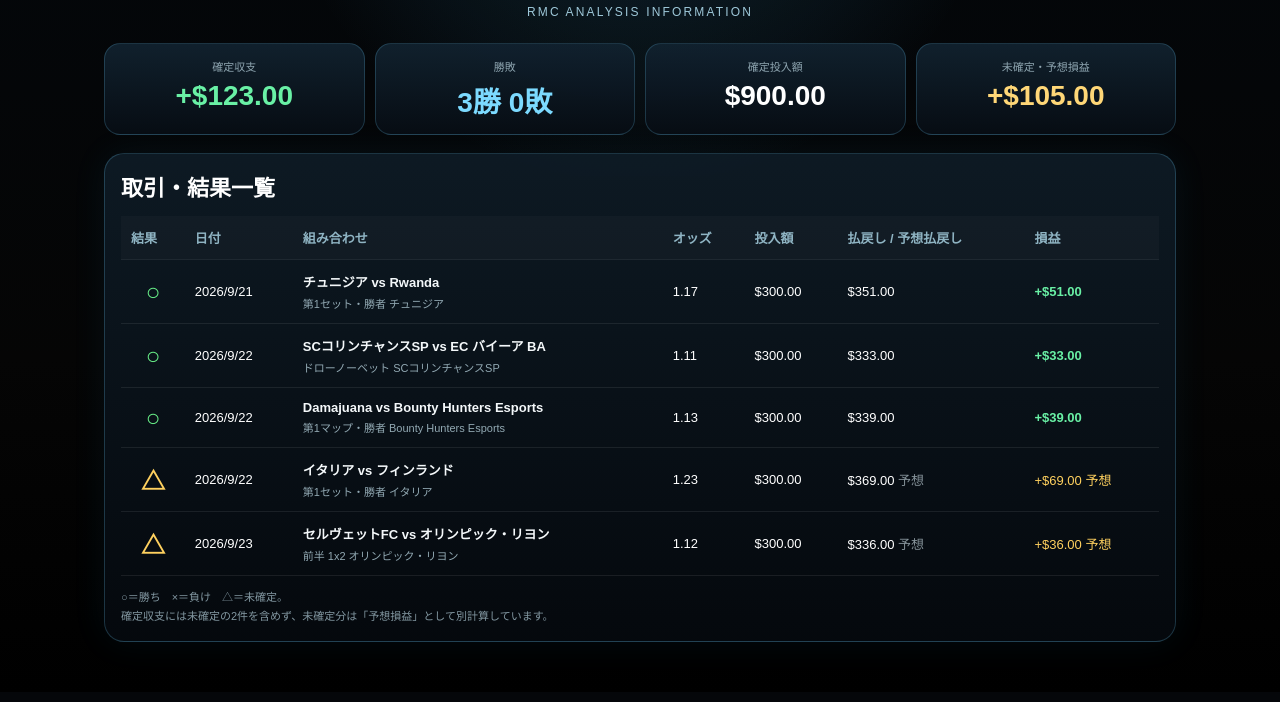
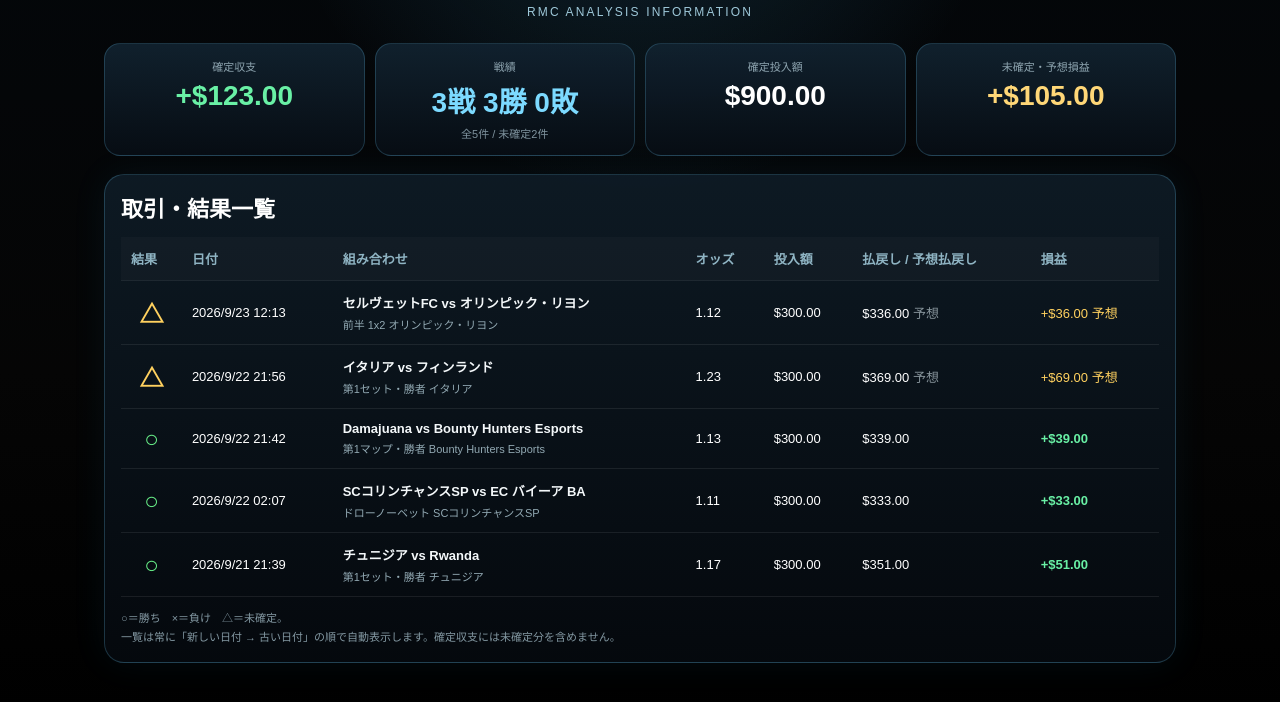
Before and after one commit to rokisinsa/RMC, a plain HTML site: page analysis.html in a window 1280 px wide. Shown: the part 182-884 px from the top of the page. Drawn offline with Linux system fonts and the light colour scheme.

Commit message:
Show full record and sort newest results first

```diff
--- a/analysis.html
+++ b/analysis.html
@@ -19,6 +19,7 @@ linear-gradient(180deg,#03070b,#050505 62%,#000)}
 .stat{background:linear-gradient(180deg,rgba(17,34,47,.95),rgba(7,13,20,.95));border:1px solid rgba(112,210,255,.2);border-radius:16px;padding:14px;text-align:center}
 .stat .label{font-size:11px;color:#8ea5b0;margin-bottom:6px}
 .stat .value{font-size:clamp(18px,5vw,28px);font-weight:900}
+.stat .sub{font-size:11px;color:#7f939e;margin-top:5px}
 .plus{color:#69f0a5}.minus{color:#ff7272}.blue{color:#7cdaff}.gold{color:#ffd777}
 .panel{border:1px solid rgba(110,210,255,.22);background:linear-gradient(180deg,rgba(15,29,40,.88),rgba(5,9,14,.92));border-radius:20px;padding:16px;box-shadow:0 0 36px rgba(44,169,230,.07)}
 .panel h2{margin:0 0 14px;font-size:22px}
@@ -49,7 +50,7 @@ th{color:#8fb4c3;font-weight:700;background:rgba(255,255,255,.025);position:stic
 
 <section class="summary">
   <div class="stat"><div class="label">確定収支</div><div class="value plus" id="settledProfit">$0.00</div></div>
-  <div class="stat"><div class="label">勝敗</div><div class="value blue" id="record">0勝 0敗</div></div>
+  <div class="stat"><div class="label">戦績</div><div class="value blue" id="record">0戦 0勝 0敗</div><div class="sub" id="allCount">全0件 / 未確定0件</div></div>
   <div class="stat"><div class="label">確定投入額</div><div class="value" id="settledStake">$0.00</div></div>
   <div class="stat"><div class="label">未確定・予想損益</div><div class="value gold" id="openProfit">$0.00</div></div>
 </section>
@@ -71,9 +72,9 @@ th{color:#8fb4c3;font-weight:700;background:rgba(255,255,255,.025);position:stic
 </thead>
 <tbody>
 
-<tr data-status="win" data-stake="300" data-payout="351">
+<tr data-ts="2026-09-21T21:39:00" data-status="win" data-stake="300" data-payout="351">
 <td class="result win">○</td>
-<td>2026/9/21</td>
+<td>2026/9/21 21:39</td>
 <td><div class="match">チュニジア vs Rwanda</div><div class="market">第1セット・勝者 チュニジア</div></td>
 <td>1.17</td>
 <td>$300.00</td>
@@ -81,9 +82,9 @@ th{color:#8fb4c3;font-weight:700;background:rgba(255,255,255,.025);position:stic
 <td class="profit-pos">+$51.00</td>
 </tr>
 
-<tr data-status="win" data-stake="300" data-payout="333">
+<tr data-ts="2026-09-22T02:07:00" data-status="win" data-stake="300" data-payout="333">
 <td class="result win">○</td>
-<td>2026/9/22</td>
+<td>2026/9/22 02:07</td>
 <td><div class="match">SCコリンチャンスSP vs EC バイーア BA</div><div class="market">ドローノーベット SCコリンチャンスSP</div></td>
 <td>1.11</td>
 <td>$300.00</td>
@@ -91,9 +92,9 @@ th{color:#8fb4c3;font-weight:700;background:rgba(255,255,255,.025);position:stic
 <td class="profit-pos">+$33.00</td>
 </tr>
 
-<tr data-status="win" data-stake="300" data-payout="339">
+<tr data-ts="2026-09-22T21:42:00" data-status="win" data-stake="300" data-payout="339">
 <td class="result win">○</td>
-<td>2026/9/22</td>
+<td>2026/9/22 21:42</td>
 <td><div class="match">Damajuana vs Bounty Hunters Esports</div><div class="market">第1マップ・勝者 Bounty Hunters Esports</div></td>
 <td>1.13</td>
 <td>$300.00</td>
@@ -101,9 +102,9 @@ th{color:#8fb4c3;font-weight:700;background:rgba(255,255,255,.025);position:stic
 <td class="profit-pos">+$39.00</td>
 </tr>
 
-<tr data-status="open" data-stake="300" data-payout="369">
+<tr data-ts="2026-09-22T21:56:00" data-status="open" data-stake="300" data-payout="369">
 <td class="result open">△</td>
-<td>2026/9/22</td>
+<td>2026/9/22 21:56</td>
 <td><div class="match">イタリア vs フィンランド</div><div class="market">第1セット・勝者 イタリア</div></td>
 <td>1.23</td>
 <td>$300.00</td>
@@ -111,9 +112,9 @@ th{color:#8fb4c3;font-weight:700;background:rgba(255,255,255,.025);position:stic
 <td class="open">+$69.00 予想</td>
 </tr>
 
-<tr data-status="open" data-stake="300" data-payout="336">
+<tr data-ts="2026-09-23T12:13:00" data-status="open" data-stake="300" data-payout="336">
 <td class="result open">△</td>
-<td>2026/9/23</td>
+<td>2026/9/23 12:13</td>
 <td><div class="match">セルヴェットFC vs オリンピック・リヨン</div><div class="market">前半 1x2 オリンピック・リヨン</div></td>
 <td>1.12</td>
 <td>$300.00</td>
@@ -127,15 +128,22 @@ th{color:#8fb4c3;font-weight:700;background:rgba(255,255,255,.025);position:stic
 
 <div class="note">
 ○＝勝ち　×＝負け　△＝未確定。<br>
-確定収支には未確定の2件を含めず、未確定分は「予想損益」として別計算しています。
+一覧は常に「新しい日付 → 古い日付」の順で自動表示します。確定収支には未確定分を含めません。
 </div>
 </section>
 </div>
 
 <script>
+const tbody=document.querySelector('#resultTable tbody');
+
+/* 新しいものを上、古いものを下へ自動並び替え */
+[...tbody.querySelectorAll('tr')]
+  .sort((a,b)=>b.dataset.ts.localeCompare(a.dataset.ts))
+  .forEach(row=>tbody.appendChild(row));
+
 let settledStake=0, settledPayout=0, wins=0, losses=0, openStake=0, openPayout=0;
 
-document.querySelectorAll('#resultTable tbody tr').forEach(row=>{
+tbody.querySelectorAll('tr').forEach(row=>{
   const status=row.dataset.status;
   const stake=Number(row.dataset.stake||0);
   const payout=Number(row.dataset.payout||0);
@@ -153,10 +161,14 @@ document.querySelectorAll('#resultTable tbody tr').forEach(row=>{
 
 const settledProfit=settledPayout-settledStake;
 const openProfit=openPayout-openStake;
+const settledGames=wins+losses;
+const totalEntries=tbody.querySelectorAll('tr').length;
+const openEntries=tbody.querySelectorAll('tr[data-status="open"]').length;
 
 document.getElementById('settledProfit').textContent=(settledProfit>=0?'+':'')+'$'+settledProfit.toFixed(2);
 document.getElementById('settledStake').textContent='$'+settledStake.toFixed(2);
-document.getElementById('record').textContent=wins+'勝 '+losses+'敗';
+document.getElementById('record').textContent=settledGames+'戦 '+wins+'勝 '+losses+'敗';
+document.getElementById('allCount').textContent='全'+totalEntries+'件 / 未確定'+openEntries+'件';
 document.getElementById('openProfit').textContent=(openProfit>=0?'+':'')+'$'+openProfit.toFixed(2);
 </script>
 </body>
```
